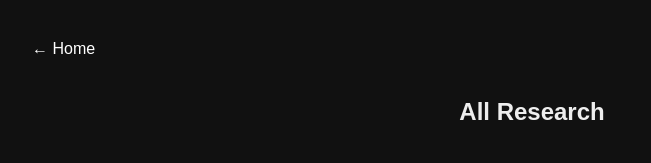
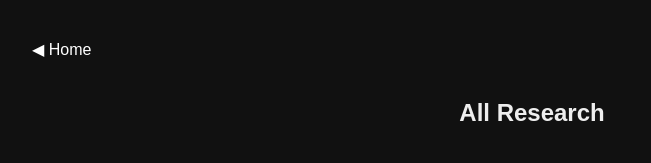
Before and after one commit to lanthanoresearch/lanthanoresearch.github.io, a plain HTML site: page allresearch.html in a window 1280 px wide. Shown: the top 163 px of the page, 108-759 px from the left. Drawn offline with Linux system fonts and the light colour scheme.

Commit message:
Update allresearch.html

```diff
--- a/allresearch.html
+++ b/allresearch.html
@@ -93,7 +93,7 @@ summary:hover{
 
 <section>
 
-<a class="back" href="index.html">← Home</a>
+<a class="back" href="index.html">◀ Home</a>
 
 <h1>All Research</h1>
 
```
